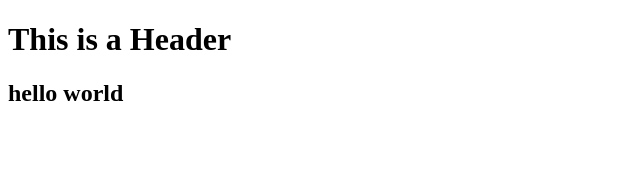
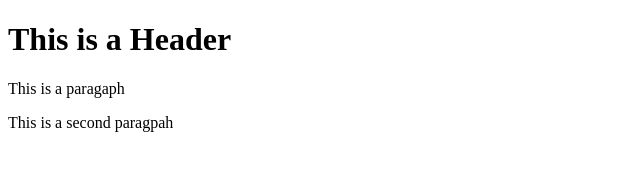
Before and after one commit to wahidCarvan/git-test, a website: page index.html in a window 1280 px wide. Shown: the whole page, without its empty margins (0-640 px from the left). Drawn offline with Linux system fonts and the light colour scheme.

Commit message:
adding new files

```diff
--- a/index.html
+++ b/index.html
@@ -3,7 +3,8 @@
 
 <body>
     <h1>This is a Header</h1>
-    <h2>hello world</h2>
+    <p>This is a paragaph</p>
+    <p>This is a second paragpah</p>
 </body>
 
 </html>
```
Also changed, not shown: package.json (added, +19 -0 lines), 2 other files.
